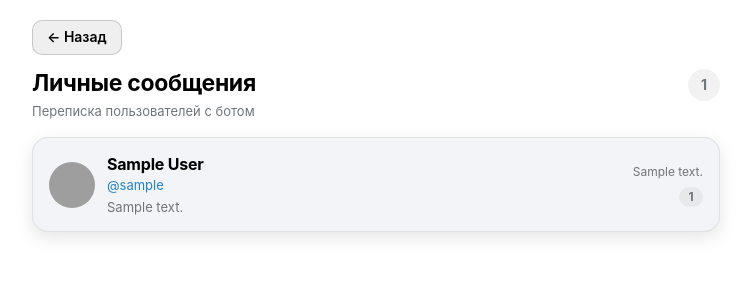
After one commit to edmvl/statsbot, a Spring app: page /dms in a window 1280 px wide. The commit adds this page. Shown: the top 300 px of the page, without its empty margins (264-1015 px from the left). Run offline with Thymeleaf, Linux system fonts and the light colour scheme; the template is opened without the code that fills it: most values are stand-ins (such as "Sample title", 1, 10 or a date in 2020); data that the repository does not hold is empty; database files in the repository are not loaded; grey boxes are pictures that could not be loaded.

Commit message:
feat: личные сообщения боту для супер-админа
- MiniAppController: пункт меню «Личные сообщения» (data-super-admin-only)
- PrivateChatController: /app/dms (список переписок) и /app/dm/{chatId} (чтение), только супер-админ
- LogRepo.findPrivateChats: приватные чаты = положительный chat_id, последнее сообщение и счётчик
- WebMvcConfig: /app/dms и /app/dm/** закрыты SuperAdminAuthInterceptor
- шаблоны dms.html/dm.html, тесты (222)

```diff
--- a/src/main/java/ru/zhendozzz/tgbot/messageStatBot/config/WebMvcConfig.java
+++ b/src/main/java/ru/zhendozzz/tgbot/messageStatBot/config/WebMvcConfig.java
@@ -26,8 +26,10 @@ public class WebMvcConfig implements WebMvcConfigurer {
                         "/app/chat-settings/**", "/app/chat-admins/**", "/app/challenges/**");
 
         // Общие админские разделы остаются только для супер-админа.
+        // Личные сообщения боту — тоже интимный раздел, доступен только супер-админу.
         registry.addInterceptor(superAdminAuthInterceptor)
                 .addPathPatterns("/app/subscriptions", "/app/ads",
+                        "/app/dms", "/app/dm/**",
                         "/api/ads", "/api/ads/**");
     }
 }
--- /dev/null
+++ b/src/main/resources/templates/dms.html
@@ -0,0 +1,217 @@
+<!DOCTYPE html>
+<html lang="ru" xmlns:th="http://www.thymeleaf.org">
+<head>
+    <title>Личные сообщения</title>
+    <meta charset="UTF-8"/>
+    <meta name="viewport" content="width=device-width, initial-scale=1.0"/>
+    <script th:src="@{/js/telegram-web-app.js}" defer></script>
+    <script th:src="@{/js/app-back.js(v=13)}" data-back="/app" defer></script>
+    <link rel="stylesheet" th:href="@{/css/theme.css}">
+    <style>
+        * {
+            box-sizing: border-box;
+        }
+
+        body {
+            background: var(--page-bg);
+            color: var(--text);
+            font-family: -apple-system, BlinkMacSystemFont, 'Segoe UI', Roboto, Arial, sans-serif;
+            padding: 20px 16px 48px;
+            margin: 0 auto;
+            max-width: 720px;
+            line-height: 1.5;
+            -webkit-font-smoothing: antialiased;
+        }
+
+        .page-header {
+            display: flex;
+            align-items: flex-start;
+            justify-content: space-between;
+            gap: 12px;
+            margin-bottom: 16px;
+        }
+
+        .page-header h1 {
+            font-size: 23px;
+            line-height: 1.25;
+            margin: 0 0 4px;
+            letter-spacing: -0.3px;
+        }
+
+        .subtitle {
+            margin: 0;
+            color: var(--muted);
+            font-size: 13px;
+        }
+
+        .count-badge {
+            flex: 0 0 auto;
+            display: inline-flex;
+            align-items: center;
+            justify-content: center;
+            min-width: 32px;
+            height: 32px;
+            padding: 0 10px;
+            border-radius: var(--radius-pill);
+            background: var(--soft);
+            color: var(--muted);
+            font-size: 14px;
+            font-weight: 700;
+        }
+
+        .chat-list {
+            display: flex;
+            flex-direction: column;
+            gap: 12px;
+        }
+
+        .chat-card {
+            display: flex;
+            align-items: center;
+            gap: 12px;
+            background: var(--card-bg);
+            border: 1px solid var(--line-soft);
+            border-radius: var(--radius-lg);
+            padding: 14px 16px;
+            box-shadow: var(--shadow);
+            text-decoration: none;
+            color: var(--text);
+            transition: box-shadow var(--transition), transform var(--transition);
+        }
+
+        .chat-card:hover,
+        .chat-card:active {
+            box-shadow: var(--shadow-hover);
+            transform: translateY(-1px);
+        }
+
+        .chat-avatar {
+            flex: 0 0 auto;
+            width: 46px;
+            height: 46px;
+            border-radius: 50%;
+            object-fit: cover;
+            background: var(--soft);
+        }
+
+        .chat-avatar-placeholder {
+            display: inline-flex;
+            align-items: center;
+            justify-content: center;
+            font-size: 20px;
+            font-weight: 700;
+            color: var(--muted);
+        }
+
+        .chat-main {
+            flex: 1 1 auto;
+            min-width: 0;
+        }
+
+        .chat-name {
+            display: block;
+            font-size: 16px;
+            font-weight: 700;
+            letter-spacing: -0.2px;
+            word-break: break-word;
+        }
+
+        .chat-nick {
+            display: block;
+            font-size: 13px;
+            color: var(--link);
+            text-decoration: none;
+            word-break: break-word;
+        }
+
+        .chat-preview {
+            display: block;
+            margin-top: 2px;
+            font-size: 13px;
+            color: var(--muted);
+            white-space: nowrap;
+            overflow: hidden;
+            text-overflow: ellipsis;
+        }
+
+        .chat-side {
+            flex: 0 0 auto;
+            display: flex;
+            flex-direction: column;
+            align-items: flex-end;
+            gap: 6px;
+        }
+
+        .chat-time {
+            font-size: 12px;
+            color: var(--muted);
+            white-space: nowrap;
+        }
+
+        .chat-count {
+            display: inline-flex;
+            align-items: center;
+            justify-content: center;
+            min-width: 24px;
+            height: 20px;
+            padding: 0 7px;
+            border-radius: var(--radius-pill);
+            background: var(--soft);
+            color: var(--muted);
+            font-size: 12px;
+            font-weight: 700;
+        }
+
+        .empty {
+            padding: 32px 16px;
+            text-align: center;
+            color: var(--muted);
+            background: var(--card-bg);
+            border: 1px dashed var(--line);
+            border-radius: var(--radius-lg);
+            font-size: 15px;
+        }
+    </style>
+</head>
+<body>
+<header class="page-header">
+    <div>
+        <h1>Личные сообщения</h1>
+        <p class="subtitle">Переписка пользователей с ботом</p>
+    </div>
+    <span class="count-badge" th:text="${chats != null ? #lists.size(chats) : 0}">0</span>
+</header>
+
+<div th:if="${chats == null or #lists.isEmpty(chats)}" class="empty">
+    Личных сообщений пока нет
+</div>
+
+<div class="chat-list">
+    <a class="chat-card" th:each="c : ${chats}"
+       th:href="@{/app/dm/{chatId}(chatId=${c.chatId})}">
+        <img class="chat-avatar" th:if="${c.avatarPath != null and !#strings.isEmpty(c.avatarPath)}"
+             th:src="@{/avatar/{id}(id=${c.chatId})}" alt=""/>
+        <span class="chat-avatar chat-avatar-placeholder" th:unless="${c.avatarPath != null and !#strings.isEmpty(c.avatarPath)}"
+              th:text="${c.firstName != null and !#strings.isEmpty(c.firstName) ? #strings.substring(c.firstName,0,1) : '👤'}">👤</span>
+
+        <span class="chat-main">
+            <span class="chat-name"
+                  th:text="${c.firstName != null and !#strings.isEmpty(c.firstName)
+                            ? (c.firstName + ' ' + (c.lastName != null ? c.lastName : ''))
+                            : (c.userName != null and !#strings.isEmpty(c.userName) ? '@' + c.userName : 'ID ' + c.chatId)}">Имя</span>
+            <span class="chat-nick" th:if="${c.userName != null and !#strings.isEmpty(c.userName)
+                                        and c.firstName != null and !#strings.isEmpty(c.firstName)}"
+                  th:text="'@' + ${c.userName}"></span>
+            <span class="chat-preview"
+                  th:text="${c.lastText != null and !#strings.isEmpty(c.lastText) ? c.lastText : '— без текста —'}">Текст</span>
+        </span>
+
+        <span class="chat-side">
+            <span class="chat-time" th:text="${c.lastMessage != null ? c.lastMessage : ''}"></span>
+            <span class="chat-count" th:if="${c.messageCount != null}" th:text="${c.messageCount}">0</span>
+        </span>
+    </a>
+</div>
+
+</body>
+</html>
```
Also changed, not shown: src/main/java/ru/zhendozzz/tgbot/messageStatBot/dto/PrivateChatDto.java (added, +17 -0 lines), src/main/java/ru/zhendozzz/tgbot/messageStatBot/repo/LogRepo.java (+18 -0 lines), src/main/java/ru/zhendozzz/tgbot/messageStatBot/rest/PrivateChatController.java (added, +86 -0 lines), src/main/java/ru/zhendozzz/tgbot/messageStatBot/service/PrivateChatService.java (added, +67 -0 lines), src/main/resources/templates/dm.html (added, +236 -0 lines), src/main/resources/templates/index.html (+10 -0 lines), 3 other files.
